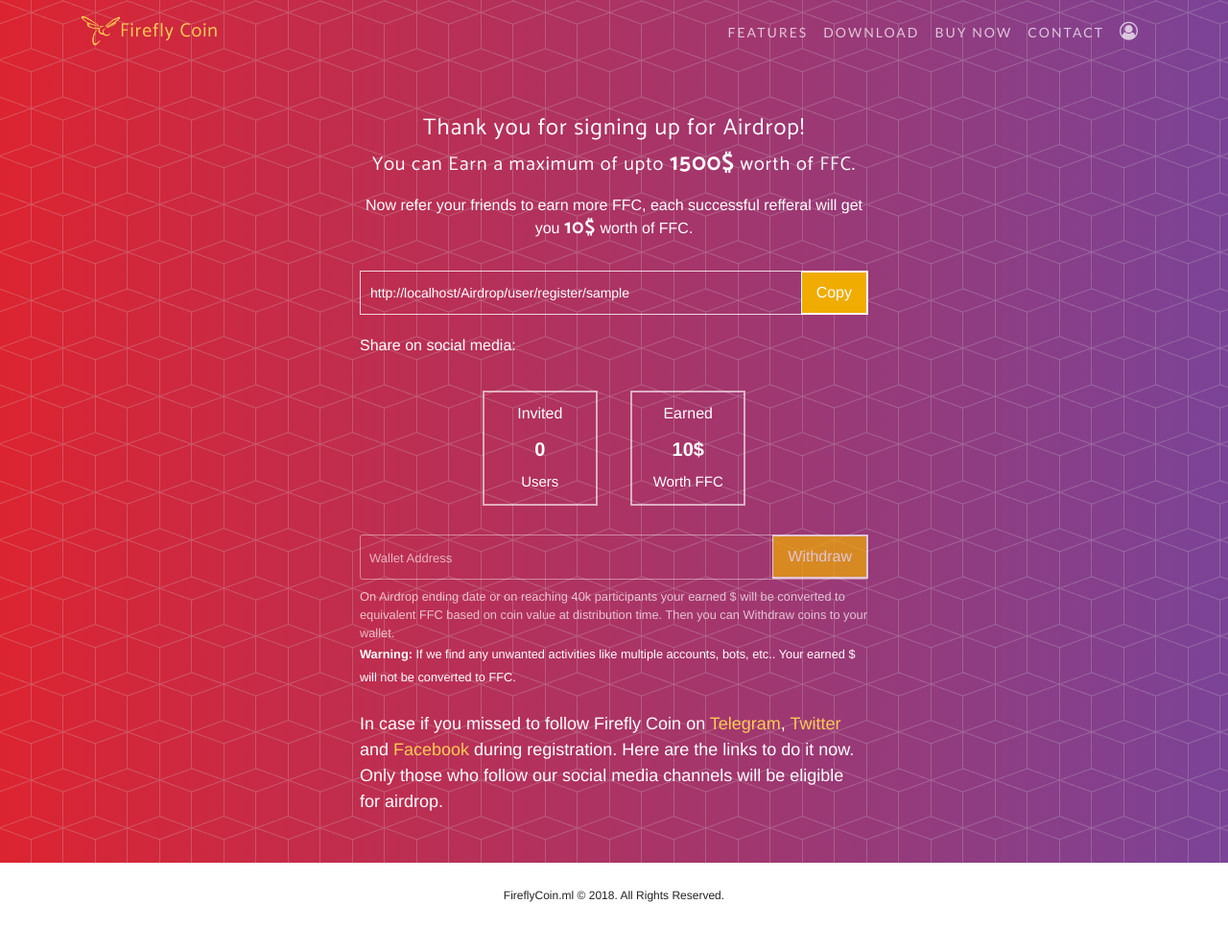
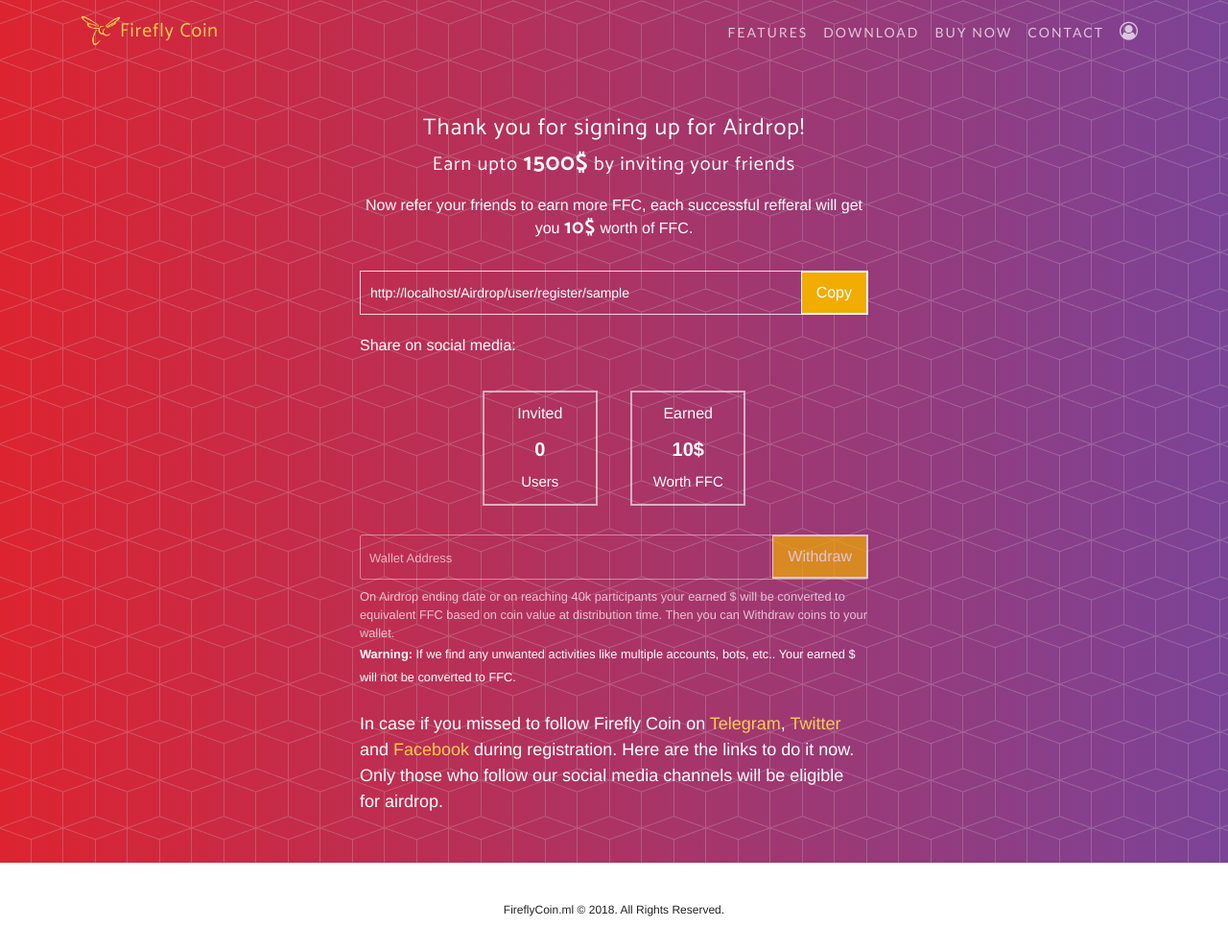
Before and after one commit to sandy912/Airdrop, a CodeIgniter app: page /Airdrop/user/profile in a window 1280 px wide. Shown: the whole page at 96% size. Run offline with CodeIgniter, Linux system fonts and the light colour scheme; the visitor is signed in with stand-in values (Sample User, id 1); data that the repository does not hold is empty; some libraries are stand-ins or nearby versions; some web fonts are replaced.

Commit message:
Profile page sentence change

```diff
--- a/application/views/Footer.php
+++ b/application/views/Footer.php
@@ -1,7 +1,7 @@
 
 <footer>
       <div class="container">
-        <p>FireflyCoin.ml &copy; 2018. All Rights Reserved.</p>
+        <p style="position: relative; top: 15px;">FireflyCoin.ml &copy; 2018. All Rights Reserved.</p>
         <ul class="list-inline" style="visibility:hidden">
           <li class="list-inline-item">
             <a href="#">Privacy</a>
--- a/application/views/User_profile.php
+++ b/application/views/User_profile.php
@@ -12,7 +12,7 @@
       <div class="register-panel" style="max-width: 550px;">
         <h4 class="text-center"><b>Thank you for signing up for Airdrop!</b></h4>
         <center>
-          <h5><b>You can Earn a maximum of upto&nbsp;<h4 style="display: inline-block; font-weight: bold">1500$</h4> worth of FFC.</b></h5>
+          <h5><b>Earn upto <h4 style="display: inline-block; font-weight: bold">1500$</h4> by inviting your friends</b></h5>
           Now refer your friends to earn more FFC, each successful refferal will get you <h5 style="display: inline-block; font-weight: bold">10$</h5> worth of FFC.
         </center>
         <br>
```
